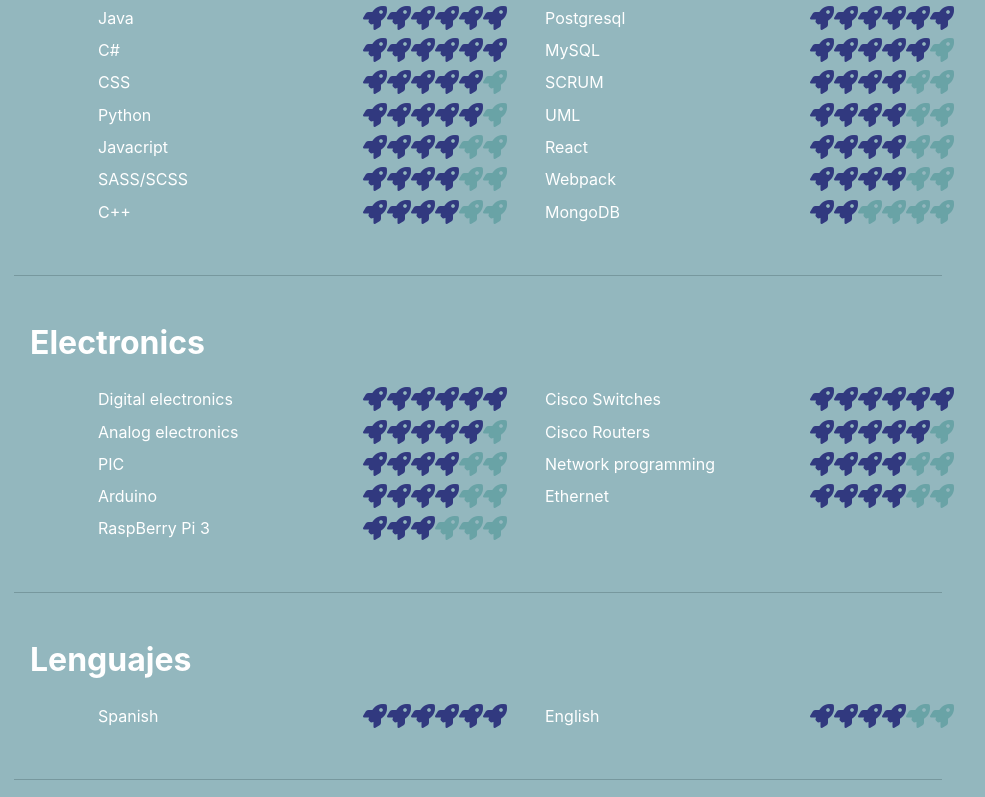
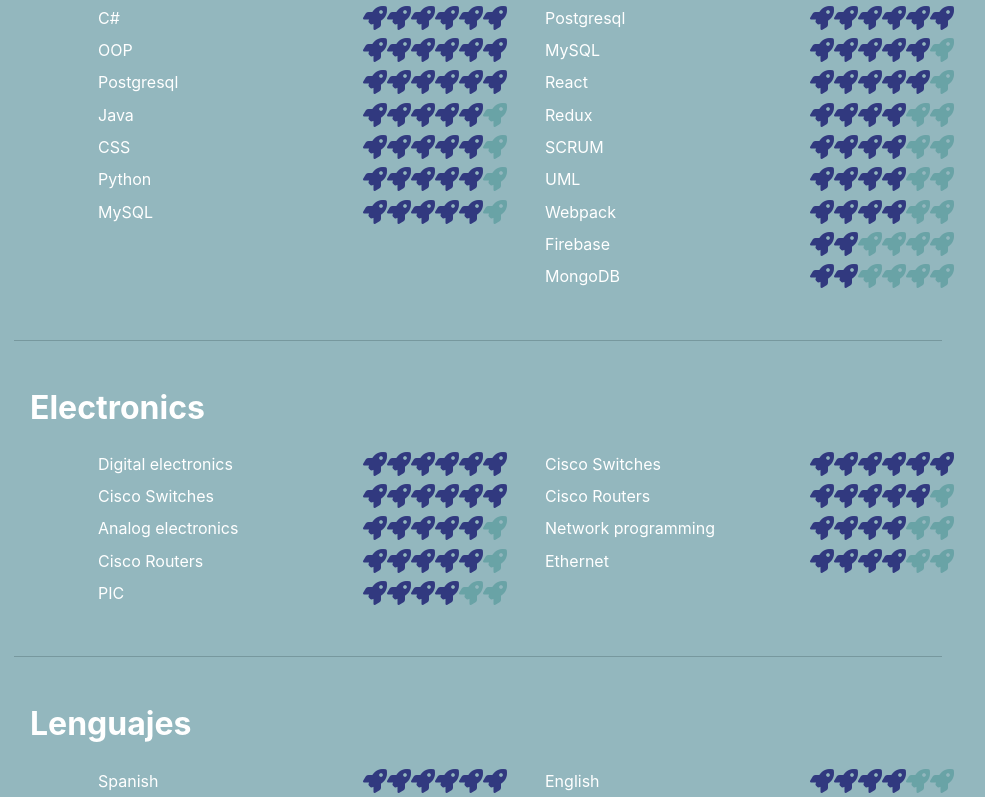
Before and after one commit to sev17238/my-personal-web-site, a React (Create React App) app: page / in a window 1280 px wide. Shown: the part 3383-4180 px from the top of the page, without its empty margins (162-1147 px from the left). Built offline with nearby package versions, Linux system fonts and the light colour scheme.

Commit message:
feat: :art: Responsie design Abilities

```diff
--- a/src/components/Abilities/Abilities.css
+++ b/src/components/Abilities/Abilities.css
@@ -34,10 +34,6 @@
     padding: 0px;
 }
 
-.row-ab{
-    padding-left: 10%;
-}
-
 .subtitle-ab{
     width: 100%;
     font-weight: bold;
@@ -45,10 +41,6 @@
     padding: 1em;
     padding-bottom: 0.4em;
     color: white;
-}
-
-.col-ab{
-    /*padding-right: 10%;*/
 }
 
 .div-line-ab{
@@ -66,6 +58,14 @@
     .subtitle-ab{
         font-size: 1.6em;
     }
+    .col-ab{
+        /*padding-right: 10%;*/
+        padding: 0;
+    }
+    .row-ab{
+        padding: 0;
+    }
+
 }
 
 @media (min-width: 500px){
@@ -75,6 +75,10 @@
     .subtitle-ab{
         font-size: 1.7em;
     }
+    .row-ab{
+        padding-left: 10%;
+    }
+
 }
 
 @media (min-width: 800px){
@@ -84,4 +88,8 @@
     .subtitle-ab{
         font-size: 2em;
     }
+    .row-ab{
+        padding-left: 10%;
+    }
+
 }
--- a/src/components/Abilities/Abilities.js
+++ b/src/components/Abilities/Abilities.js
@@ -9,19 +9,16 @@
 export default class Abilities extends React.Component {
 
     render() {
-        return (
-            <section>
-                <div id='abilities' className='Abilities'>
-                    <div className='innerDivAbilities'>
-                        <h3 className='title-ab'>Abilities</h3>
+
+        let rowsToRender = (
             <div className='div2-ab'>
                 <div ><h4 className='subtitle-ab'>Software</h4></div>
                 <Row className='row-ab'>
                     <Col xs="6" className='col-ab'>
                         <ul className='ul-ab'>
                             <AbModule skill='HTML' color1='MidnightBlue' color2='MidnightBlue' color3='MidnightBlue' color4='MidnightBlue' color5='MidnightBlue' color6='MidnightBlue'/>
-                                        <AbModule skill='Java' color1='MidnightBlue' color2='MidnightBlue' color3='MidnightBlue' color4='MidnightBlue' color5='MidnightBlue' color6='MidnightBlue'/>
                             <AbModule skill='C#' color1='MidnightBlue' color2='MidnightBlue' color3='MidnightBlue' color4='MidnightBlue' color5='MidnightBlue' color6='MidnightBlue'/>
+                            <AbModule skill='Java' color1='MidnightBlue' color2='MidnightBlue' color3='MidnightBlue' color4='MidnightBlue' color5='MidnightBlue' color6='CadetBlue'/>
                             <AbModule skill='CSS' color1='MidnightBlue' color2='MidnightBlue' color3='MidnightBlue' color4='MidnightBlue' color5='MidnightBlue' color6='CadetBlue'/>
                             <AbModule skill='Python' color1='MidnightBlue' color2='MidnightBlue' color3='MidnightBlue' color4='MidnightBlue' color5='MidnightBlue' color6='CadetBlue'/>
                             <AbModule skill='Javacript' color1='MidnightBlue' color2='MidnightBlue' color3='MidnightBlue' color4='MidnightBlue' color5='CadetBlue' color6='CadetBlue'/>
@@ -34,10 +31,12 @@
                             <AbModule skill='OOP' color1='MidnightBlue' color2='MidnightBlue' color3='MidnightBlue' color4='MidnightBlue' color5='MidnightBlue' color6='MidnightBlue'/>
                             <AbModule skill='Postgresql' color1='MidnightBlue' color2='MidnightBlue' color3='MidnightBlue' color4='MidnightBlue' color5='MidnightBlue' color6='MidnightBlue'/>
                             <AbModule skill='MySQL' color1='MidnightBlue' color2='MidnightBlue' color3='MidnightBlue' color4='MidnightBlue' color5='MidnightBlue' color6='CadetBlue'/>
+                            <AbModule skill='React' color1='MidnightBlue' color2='MidnightBlue' color3='MidnightBlue' color4='MidnightBlue' color5='MidnightBlue' color6='CadetBlue'/>
+                            <AbModule skill='Redux' color1='MidnightBlue' color2='MidnightBlue' color3='MidnightBlue' color4='MidnightBlue' color5='CadetBlue' color6='CadetBlue'/>
                             <AbModule skill='SCRUM' color1='MidnightBlue' color2='MidnightBlue' color3='MidnightBlue' color4='MidnightBlue' color5='CadetBlue' color6='CadetBlue'/>
                             <AbModule skill='UML' color1='MidnightBlue' color2='MidnightBlue' color3='MidnightBlue' color4='MidnightBlue' color5='CadetBlue' color6='CadetBlue'/>
-                                        <AbModule skill='React' color1='MidnightBlue' color2='MidnightBlue' color3='MidnightBlue' color4='MidnightBlue' color5='CadetBlue' color6='CadetBlue'/>
                             <AbModule skill='Webpack' color1='MidnightBlue' color2='MidnightBlue' color3='MidnightBlue' color4='MidnightBlue' color5='CadetBlue' color6='CadetBlue'/>
+                            <AbModule skill='Firebase' color1='MidnightBlue' color2='MidnightBlue' color3='CadetBlue' color4='CadetBlue' color5='CadetBlue' color6='CadetBlue'/>
                             <AbModule skill='MongoDB' color1='MidnightBlue' color2='MidnightBlue' color3='CadetBlue' color4='CadetBlue' color5='CadetBlue' color6='CadetBlue'/>
                         </ul>
                     </Col>
@@ -103,6 +102,96 @@
                     </Col>
                 </Row>
             </div>
+        )
+        if(this.props.width <= 950){
+            rowsToRender = (
+                <div className='div2-ab'>
+                    <div><h4 className='subtitle-ab'>Software</h4></div>
+                    <Row className='row-ab'>
+                        <Col xs="12" className='col-ab'>
+                            <ul className='ul-ab'>
+                                <AbModule skill='HTML' color1='MidnightBlue' color2='MidnightBlue' color3='MidnightBlue' color4='MidnightBlue' color5='MidnightBlue' color6='MidnightBlue'/>
+                                <AbModule skill='C#' color1='MidnightBlue' color2='MidnightBlue' color3='MidnightBlue' color4='MidnightBlue' color5='MidnightBlue' color6='MidnightBlue'/>
+                                <AbModule skill='OOP' color1='MidnightBlue' color2='MidnightBlue' color3='MidnightBlue' color4='MidnightBlue' color5='MidnightBlue' color6='MidnightBlue'/>
+                                <AbModule skill='Postgresql' color1='MidnightBlue' color2='MidnightBlue' color3='MidnightBlue' color4='MidnightBlue' color5='MidnightBlue' color6='MidnightBlue'/>
+                                <AbModule skill='Java' color1='MidnightBlue' color2='MidnightBlue' color3='MidnightBlue' color4='MidnightBlue' color5='MidnightBlue' color6='CadetBlue'/>
+                                <AbModule skill='CSS' color1='MidnightBlue' color2='MidnightBlue' color3='MidnightBlue' color4='MidnightBlue' color5='MidnightBlue' color6='CadetBlue'/>
+                                <AbModule skill='Python' color1='MidnightBlue' color2='MidnightBlue' color3='MidnightBlue' color4='MidnightBlue' color5='MidnightBlue' color6='CadetBlue'/>
+                                <AbModule skill='MySQL' color1='MidnightBlue' color2='MidnightBlue' color3='MidnightBlue' color4='MidnightBlue' color5='MidnightBlue' color6='CadetBlue'/>
+                                <AbModule skill='React' color1='MidnightBlue' color2='MidnightBlue' color3='MidnightBlue' color4='MidnightBlue' color5='MidnightBlue' color6='CadetBlue'/>
+
+                                <AbModule skill='Redux' color1='MidnightBlue' color2='MidnightBlue' color3='MidnightBlue' color4='MidnightBlue' color5='CadetBlue' color6='CadetBlue'/>
+                                <AbModule skill='Javacript' color1='MidnightBlue' color2='MidnightBlue' color3='MidnightBlue' color4='MidnightBlue' color5='CadetBlue' color6='CadetBlue'/>
+                                <AbModule skill='SASS/SCSS' color1='MidnightBlue' color2='MidnightBlue' color3='MidnightBlue' color4='MidnightBlue' color5='CadetBlue' color6='CadetBlue'/>
+                                <AbModule skill='C++' color1='MidnightBlue' color2='MidnightBlue' color3='MidnightBlue' color4='MidnightBlue' color5='CadetBlue' color6='CadetBlue'/>
+                                <AbModule skill='SCRUM' color1='MidnightBlue' color2='MidnightBlue' color3='MidnightBlue' color4='MidnightBlue' color5='CadetBlue' color6='CadetBlue'/>
+                                <AbModule skill='UML' color1='MidnightBlue' color2='MidnightBlue' color3='MidnightBlue' color4='MidnightBlue' color5='CadetBlue' color6='CadetBlue'/>
+                                <AbModule skill='Webpack' color1='MidnightBlue' color2='MidnightBlue' color3='MidnightBlue' color4='MidnightBlue' color5='CadetBlue' color6='CadetBlue'/>
+                                <AbModule skill='Firebase' color1='MidnightBlue' color2='MidnightBlue' color3='CadetBlue' color4='CadetBlue' color5='CadetBlue' color6='CadetBlue'/>
+                                <AbModule skill='MongoDB' color1='MidnightBlue' color2='MidnightBlue' color3='CadetBlue' color4='CadetBlue' color5='CadetBlue' color6='CadetBlue'/>
+                            </ul>
+                        </Col>
+                    </Row>
+                    <div className='div-line-ab'></div>
+                    <div ><h4 className='subtitle-ab'>Electronics</h4></div>
+                    <Row className='row-ab'>
+                        <Col xs="12" className='col-ab'>
+                            <ul className='ul-ab'>
+                                <AbModule skill='Digital electronics' color1='MidnightBlue' color2='MidnightBlue' color3='MidnightBlue' color4='MidnightBlue' color5='MidnightBlue' color6='MidnightBlue'/>
+                                <AbModule skill='Cisco Switches' color1='MidnightBlue' color2='MidnightBlue' color3='MidnightBlue' color4='MidnightBlue' color5='MidnightBlue' color6='MidnightBlue'/>
+                                <AbModule skill='Analog electronics' color1='MidnightBlue' color2='MidnightBlue' color3='MidnightBlue' color4='MidnightBlue' color5='MidnightBlue' color6='CadetBlue'/>
+                                <AbModule skill='Cisco Routers' color1='MidnightBlue' color2='MidnightBlue' color3='MidnightBlue' color4='MidnightBlue' color5='MidnightBlue' color6='CadetBlue'/>
+                                <AbModule skill='PIC' color1='MidnightBlue' color2='MidnightBlue' color3='MidnightBlue' color4='MidnightBlue' color5='CadetBlue' color6='CadetBlue'/>
+
+                                <AbModule skill='Network programming' color1='MidnightBlue' color2='MidnightBlue' color3='MidnightBlue' color4='MidnightBlue' color5='CadetBlue' color6='CadetBlue'/>
+                                <AbModule skill='Ethernet' color1='MidnightBlue' color2='MidnightBlue' color3='MidnightBlue' color4='MidnightBlue' color5='CadetBlue' color6='CadetBlue'/>
+                                <AbModule skill='Arduino' color1='MidnightBlue' color2='MidnightBlue' color3='MidnightBlue' color4='MidnightBlue' color5='CadetBlue' color6='CadetBlue'/>
+                                <AbModule skill='RaspBerry Pi 3' color1='MidnightBlue' color2='MidnightBlue' color3='MidnightBlue' color4='CadetBlue' color5='CadetBlue' color6='CadetBlue'/>
+                            </ul>
+                        </Col>
+                    </Row>
+                    <div className='div-line-ab'></div>
+                    <div ><h4 className='subtitle-ab'>Lenguajes</h4></div>
+                    <Row className='row-ab'>
+                        <Col xs="12" className='col-ab'>
+                            <ul className='ul-ab'>
+                                <AbModule skill='Spanish' color1='MidnightBlue' color2='MidnightBlue' color3='MidnightBlue' color4='MidnightBlue' color5='MidnightBlue' color6='MidnightBlue'/>
+                                <AbModule skill='English' color1='MidnightBlue' color2='MidnightBlue' color3='MidnightBlue' color4='MidnightBlue' color5='CadetBlue' color6='CadetBlue'/>
+                            </ul>
+                        </Col>
+                    </Row>
+                    <div className='div-line-ab'></div>
+                    <div ><h4 className='subtitle-ab'>Tools</h4></div>
+                    <Row className='row-ab'>
+                        <Col xs="12" className='col-ab'>
+                            <ul className='ul-ab'>
+                                <AbModule skill='Unity3D' color1='MidnightBlue' color2='MidnightBlue' color3='MidnightBlue' color4='MidnightBlue' color5='MidnightBlue' color6='MidnightBlue'/>
+                                <AbModule skill='Blender' color1='MidnightBlue' color2='MidnightBlue' color3='MidnightBlue' color4='MidnightBlue' color5='MidnightBlue' color6='MidnightBlue'/>
+                                <AbModule skill='Adobe Photoshop' color1='MidnightBlue' color2='MidnightBlue' color3='MidnightBlue' color4='MidnightBlue' color5='MidnightBlue' color6='MidnightBlue'/>
+                                <AbModule skill='Adobe Illustrator' color1='MidnightBlue' color2='MidnightBlue' color3='MidnightBlue' color4='MidnightBlue' color5='MidnightBlue' color6='MidnightBlue'/>
+                                <AbModule skill='MS Office' color1='MidnightBlue' color2='MidnightBlue' color3='MidnightBlue' color4='MidnightBlue' color5='MidnightBlue' color6='CadetBlue'/>
+                                <AbModule skill='GitHub' color1='MidnightBlue' color2='MidnightBlue' color3='MidnightBlue' color4='MidnightBlue' color5='MidnightBlue' color6='CadetBlue'/>
+                                <AbModule skill='FireFox' color1='MidnightBlue' color2='MidnightBlue' color3='MidnightBlue' color4='MidnightBlue' color5='MidnightBlue' color6='CadetBlue'/>
+
+                                <AbModule skill='Chrome' color1='MidnightBlue' color2='MidnightBlue' color3='MidnightBlue' color4='MidnightBlue' color5='MidnightBlue' color6='CadetBlue'/>
+                                <AbModule skill='Adobe Premier Pro' color1='MidnightBlue' color2='MidnightBlue' color3='MidnightBlue' color4='MidnightBlue' color5='MidnightBlue' color6='CadetBlue'/>
+                                <AbModule skill='Visual Studio Code' color1='MidnightBlue' color2='MidnightBlue' color3='MidnightBlue' color4='MidnightBlue' color5='MidnightBlue' color6='CadetBlue'/>
+                                <AbModule skill='Windows' color1='MidnightBlue' color2='MidnightBlue' color3='MidnightBlue' color4='MidnightBlue' color5='MidnightBlue' color6='CadetBlue'/>
+                                <AbModule skill='Linux' color1='MidnightBlue' color2='MidnightBlue' color3='MidnightBlue' color4='MidnightBlue' color5='CadetBlue' color6='CadetBlue'/>
+                                <AbModule skill='Android Studio' color1='MidnightBlue' color2='MidnightBlue' color3='MidnightBlue' color4='CadetBlue' color5='CadetBlue' color6='CadetBlue'/>
+                            </ul>
+                        </Col>
+                    </Row>
+                </div>
+            )
+        }
+
+        return (
+            <section>
+                <div id='abilities' className='Abilities'>
+                    <div className='innerDivAbilities'>
+                        <h3 className='title-ab'>Abilities</h3>
+                        {rowsToRender}
                     </div>
                 </div>
             </section>
--- a/src/components/Abilities/AbilitiesModule/AbilitiesModule.css
+++ b/src/components/Abilities/AbilitiesModule/AbilitiesModule.css
@@ -1,7 +1,6 @@
 
 .p-skill{
-    font-size: 1em;
-    text-align: justify;
+    text-align: left;
     width: 100%;
     margin:0;
     padding:0;
@@ -31,3 +30,34 @@
     transition-duration: 0.3s;
     transform: translateY(-3px);
 }
+
+/*------------------*/
+
+@media (min-width: 149px){
+    .p-skill{
+        font-size: 0.75em;
+    }
+    .iconSize{
+        font-size: 16px;
+    }
+}
+
+@media (min-width: 500px){
+    .p-skill{
+        font-size: 1em;
+    }
+    .iconSize{
+        font-size: 24px;
+    }
+}
+
+@media (min-width: 800px){
+    .p-skill{
+        font-size: 1em;
+    }
+
+    .iconSize{
+        font-size: 24px;
+    }
+
+}
--- a/src/components/Abilities/AbilitiesModule/AbilitiesModule.js
+++ b/src/components/Abilities/AbilitiesModule/AbilitiesModule.js
@@ -17,6 +17,9 @@
     }
 
     render() {
+
+
+
         return (
             <li className='li-padd'>
                 <Roll left>
@@ -25,22 +28,22 @@
                     </span>
                     <span className='span-float'>
                         <span>
-                            <i className="fa fa-rocket" style={{color: this.color1, fontSize: "24px", opacity: "0.8"}}></i>
+                            <i className="fa fa-rocket iconSize" style={{color: this.color1, opacity: "0.8"}}></i>
                         </span>
                         <span>
-                            <i className="fa fa-rocket" style={{color: this.color2, fontSize: "24px", opacity: "0.8"}}></i>
+                            <i className="fa fa-rocket iconSize" style={{color: this.color2,  opacity: "0.8"}}></i>
                         </span>
                         <span>
-                            <i className="fa fa-rocket" style={{color: this.color3, fontSize: "24px", opacity: "0.8"}}></i>
+                            <i className="fa fa-rocket iconSize" style={{color: this.color3,  opacity: "0.8"}}></i>
                         </span>
                         <span>
-                            <i className="fa fa-rocket" style={{color: this.color4, fontSize: "24px", opacity: "0.8"}}></i>
+                            <i className="fa fa-rocket iconSize" style={{color: this.color4,  opacity: "0.8"}}></i>
                         </span>
                         <span>
-                            <i className="fa fa-rocket" style={{color: this.color5, fontSize: "24px", opacity: "0.8"}}></i>
+                            <i className="fa fa-rocket iconSize" style={{color: this.color5,  opacity: "0.8"}}></i>
                         </span>
                         <span>
-                            <i className="fa fa-rocket" style={{color: this.color6, fontSize: "24px", opacity: "0.8"}}></i>
+                            <i className="fa fa-rocket iconSize" style={{color: this.color6, opacity: "0.8"}}></i>
                         </span>
                     </span>
                 </Roll>
--- a/src/containers/MainContainer.js
+++ b/src/containers/MainContainer.js
@@ -33,7 +33,7 @@
                 <ViewIntro/>
                 <AboutMe width={this.state.screenWidth}/>
                 <Experiences width={this.state.screenWidth}/>
-                <Abilities/>
+                <Abilities width={this.state.screenWidth}/>
                 <Projects width={this.state.screenWidth}/>
                 <Hobbies/>
             </Aux>
```
Lines whose indentation alone changed are shown as unchanged.
